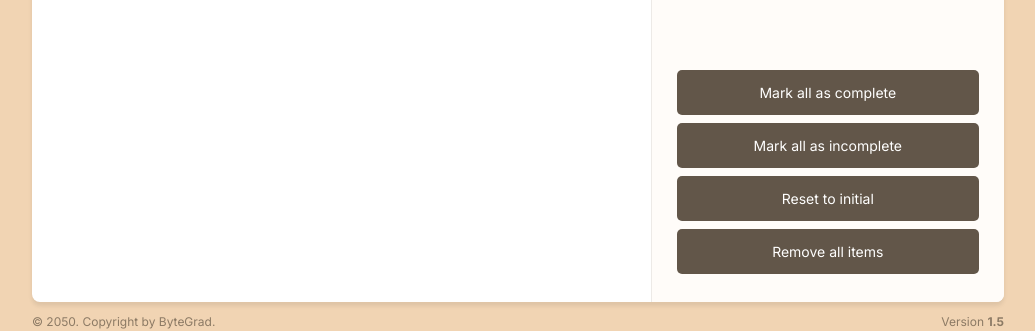
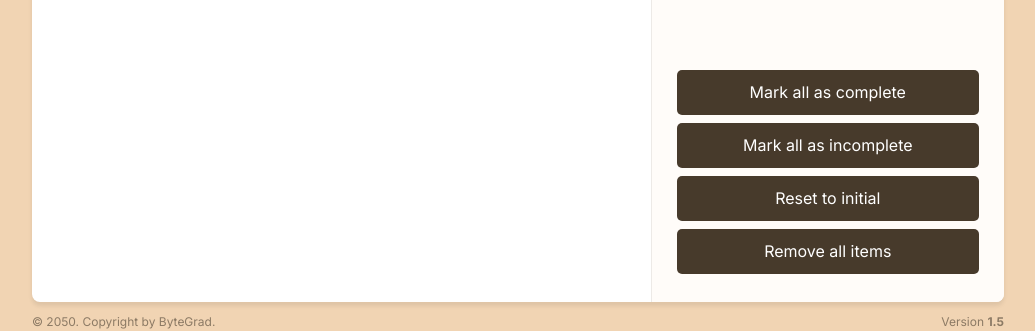
Before and after one commit to olhapanchyshyna/trekbag, a React (Vite) app: page / in a window 1280 px wide. Shown: the part 403-734 px from the top of the page, without its empty margins (122-1157 px from the left). Built offline with nearby package versions, Linux system fonts and the light colour scheme.

Commit message:
improve button

```diff
--- a/src/components/ButtonsGroup.jsx
+++ b/src/components/ButtonsGroup.jsx
@@ -1,12 +1,19 @@
 import Button from './Button'
 
 export default function ButtonsGroup() {
-	return (
-		<section className='button-group'>
-			<Button buttonType='secondary'>Mark all as complete</Button>
-			<Button buttonType='secondary'>Mark all as incomplete</Button>
-			<Button buttonType='secondary'>Reset to initial</Button>
-			<Button buttonType='secondary'>Remove all items </Button>
-		</section>
-	)
+	const secondaryButtons = [
+		"Mark all as complete",
+		"Mark all as incomplete",
+		"Reset to initial",
+		"Remove all items",
+	]
+
+		return (
+			<section className="button-group">
+				{secondaryButtons.map((text) => {
+					return <Button key={text} type="secondary">{text}</Button>
+				})}
+			</section>
+		)
+
 }
```
